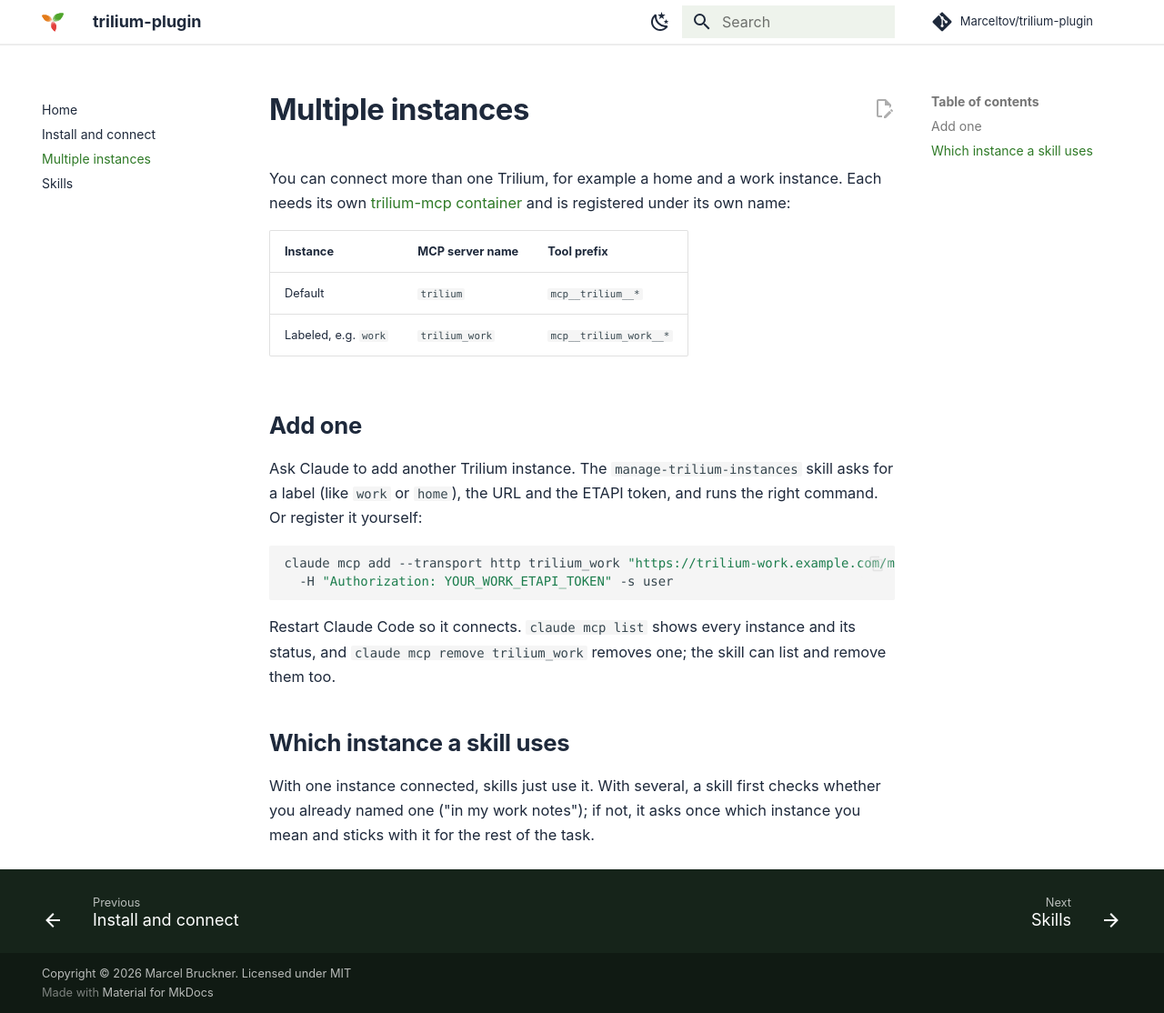
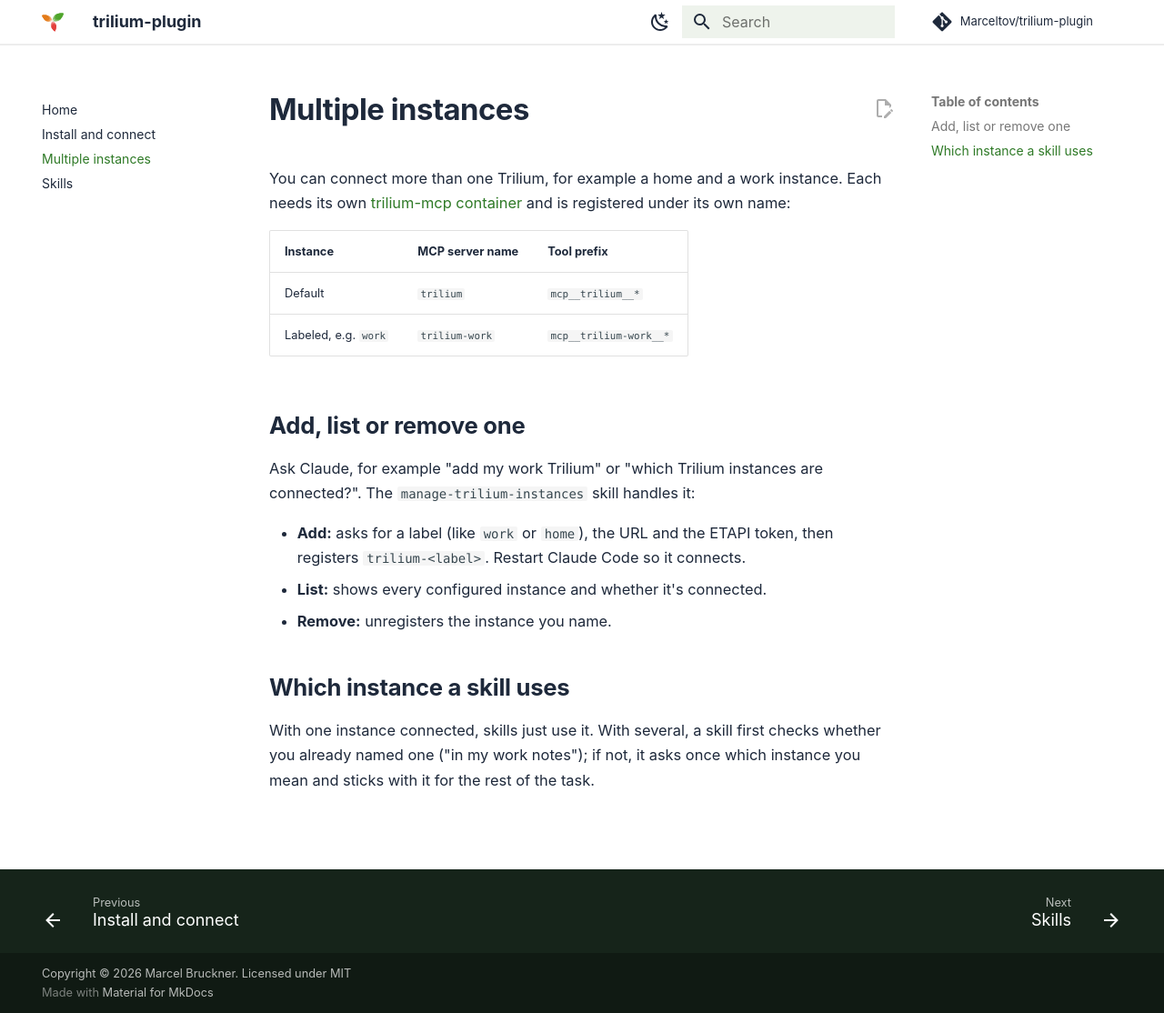
Before and after one commit to Marceltov/trilium-plugin, an MkDocs documentation site: the page built from docs/multiple-instances.md, in a window 1280 px wide and 1114 px high. Shown: the whole window at 91% size. Built offline with MkDocs 1.6.1 and Material for MkDocs 9.7.7, drawn with Linux system fonts in a browser that asks for light colours; some web fonts are replaced; comment, search, counter and statistics services are not loaded.

Commit message:
Name extra instances trilium-<label> and set them up only via the skill
The trilium-mcp docs name connections trilium-home and trilium-work, so the plugin now uses the same hyphenated form for new instances and still recognizes older trilium_<label> ones. The docs drop the manual claude mcp add route: manage-trilium-instances is the one way to add, list and remove instances, so names always match what the skills look for.

Co-Authored-By: Claude Opus 5.5 <noreply@anthropic.com>
Claude-Session: https://claude.ai/code/session_01NjTmigupckVXZwzB1Qyjd8

````diff
--- a/docs/multiple-instances.md
+++ b/docs/multiple-instances.md
@@ -5,18 +5,15 @@ You can connect more than one Trilium, for example a home and a work instance. E
 | Instance | MCP server name | Tool prefix |
 | -------- | --------------- | ----------- |
 | Default | `trilium` | `mcp__trilium__*` |
-| Labeled, e.g. `work` | `trilium_work` | `mcp__trilium_work__*` |
+| Labeled, e.g. `work` | `trilium-work` | `mcp__trilium-work__*` |
 
-## Add one
+## Add, list or remove one
 
-Ask Claude to add another Trilium instance. The `manage-trilium-instances` skill asks for a label (like `work` or `home`), the URL and the ETAPI token, and runs the right command. Or register it yourself:
+Ask Claude, for example "add my work Trilium" or "which Trilium instances are connected?". The `manage-trilium-instances` skill handles it:
 
-```bash
-claude mcp add --transport http trilium_work "https://trilium-work.example.com/mcp" \
-  -H "Authorization: YOUR_WORK_ETAPI_TOKEN" -s user
-```
-
-Restart Claude Code so it connects. `claude mcp list` shows every instance and its status, and `claude mcp remove trilium_work` removes one; the skill can list and remove them too.
+- **Add:** asks for a label (like `work` or `home`), the URL and the ETAPI token, then registers `trilium-<label>`. Restart Claude Code so it connects.
+- **List:** shows every configured instance and whether it's connected.
+- **Remove:** unregisters the instance you name.
 
 ## Which instance a skill uses
 
````
Also changed, not shown: docs/install.md (+3 -16 lines), skills/README.md (+2 -2 lines), skills/manage-trilium-instances/SKILL.md (+6 -6 lines), 2 other files.
